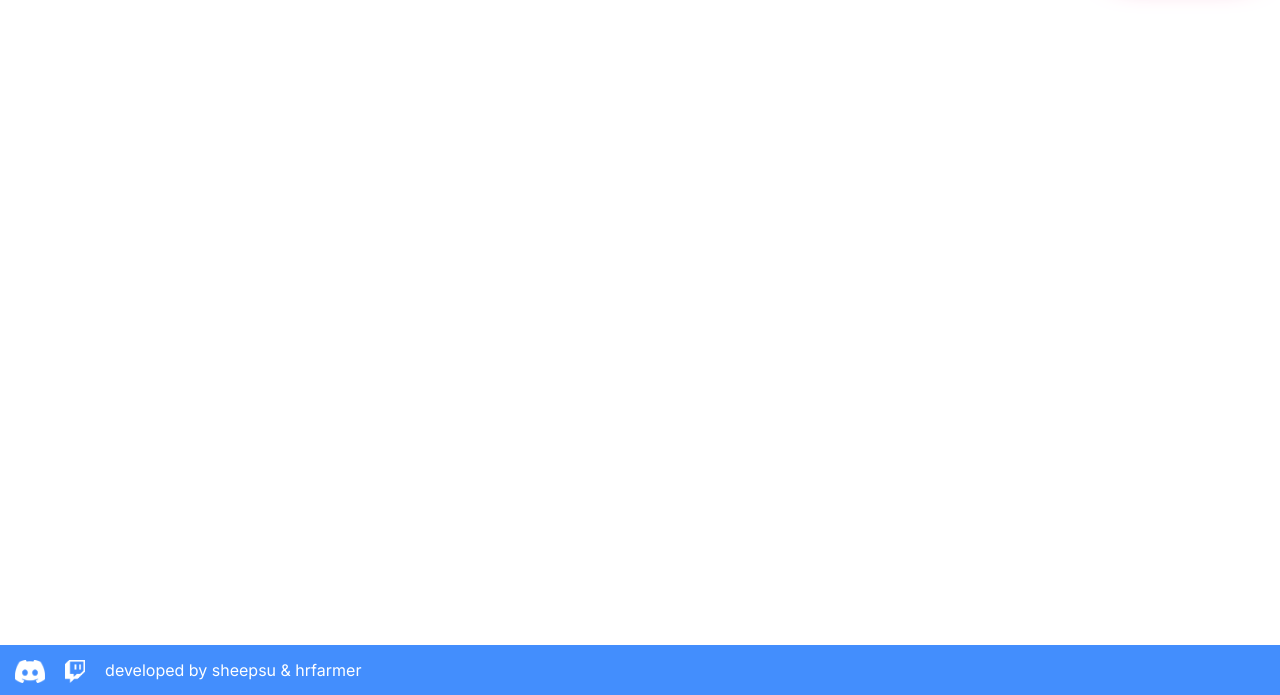
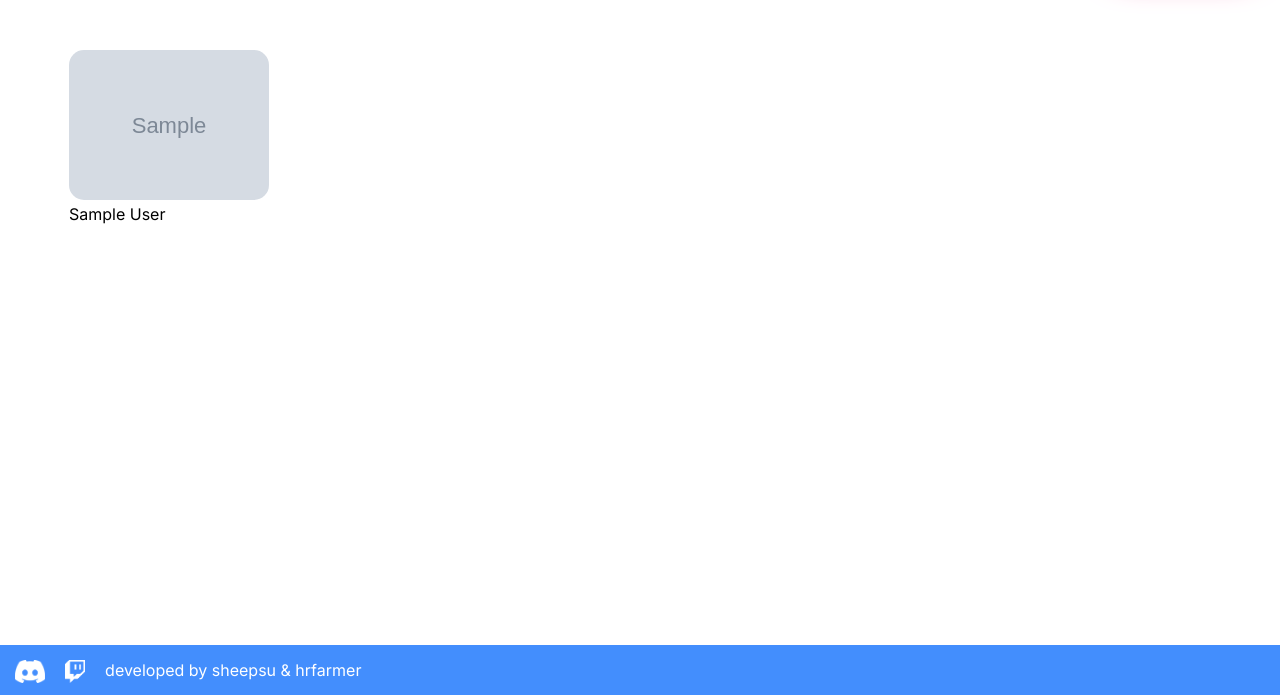
Before and after one commit to Sheppsu/oct-site, a Django app: template oct/templates/tournament/tournaments.html in a window 1280 px wide. Shown: the part 105-800 px from the top of the page. Run offline with Django 5.2, Linux system fonts and the light colour scheme; tables that the repository leaves empty hold one stand-in row (values such as "Sample post"); the template is opened without the code that fills it: values that come from a table or form of the project are taken from there, most other values are stand-ins (such as "Sample title", 1, 10 or a date in 2020); grey boxes marked "Sample" are stand-in pictures; parts of the project's set-up code (start-up, migrations or seed data) failed here and were passed over.

Commit message:
tournaments page

```diff
--- /dev/null
+++ b/oct/static/css/tournaments.css
@@ -0,0 +1,20 @@
+.tournaments-container {
+    width: 90%;
+    margin: auto;
+    margin-top: 150px;
+}
+
+.tournament {
+    width: 200px;
+    margin: 5px;
+    display: inline-block;
+}
+
+.tournament-thumbnail {
+    width: 100%;
+    border-radius: 15px;
+}
+
+.tournament-label-container {
+    width: 100%;
+}
--- a/oct/templates/tournament/tournaments.html
+++ b/oct/templates/tournament/tournaments.html
@@ -1,8 +1,22 @@
 {% extends "base.html" %}
 {% load static %}
-{% block title %}Tournaments: {{ tournament.name }}{% endblock title %}
+{% block head %}
+<link rel="stylesheet" type="text/css" href="{% static 'css/tournaments.css' %}">
+{% endblock head %}
+{% block title %}Tournaments{% endblock title %}
 {% block body %}
-<div style="margin-top: 150px;">
-
+<div class="tournaments-container">
+    {% for tournament in tournaments %}
+    <a href="{% url 'named_tournament' name=tournament.name %}">
+        <div class="tournament">
+            {% with 'assets/images/'|add:tournament.thumbnail as thumbnail %}
+            <img src="{% static thumbnail %}" class="tournament-thumbnail">
+            {% endwith %}
+            <div class="tournament-label-container">
+                <p>{{ tournament.full_name }}</p>
+            </div>
+        </div>
+    </a>
+    {% endfor %}
 </div>
 {% endblock body %}
--- a/oct/tournament/models.py
+++ b/oct/tournament/models.py
@@ -82,10 +82,12 @@ class User(AbstractBaseUser):
 
 
 class TournamentIteration(models.Model):
-    name = models.CharField(max_length=16, primary_key=True)
+    name = models.CharField(max_length=8, primary_key=True)
+    full_name = models.CharField(max_length=32)
     users = models.ManyToManyField(User, through="TournamentInvolvement")
     start_date = models.DateField()
     end_date = models.DateField()
+    thumbnail = models.CharField(max_length=32)
 
     def get_brackets(self, **kwargs):
         return TournamentBracket.objects.filter(tournament_iteration=self, **kwargs)
```
Also changed, not shown: oct/templates/tournament/tournament.html (added, +8 -0 lines), oct/tournament/views.py (+4 -3 lines), oct/static/assets/images/oct3-thumbnail-full.png (added), oct/static/assets/images/oct3-thumbnail.png (added), oct/static/assets/images/oct4-thumbnail-full.png (added), oct/static/assets/images/oct4-thumbnail.png (added), oct/tournament/migrations/0011_tournamentiteration_thumbnail.py (added), oct/tournament/migrations/0012_tournamentiteration_full_name_and_more.py (added).
